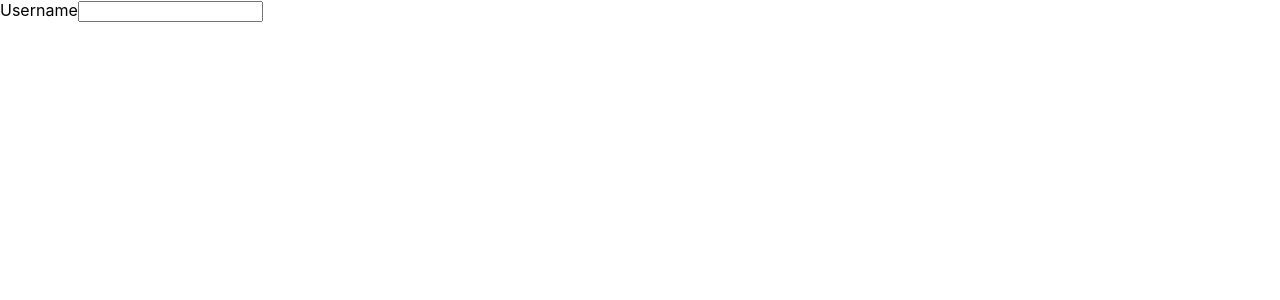
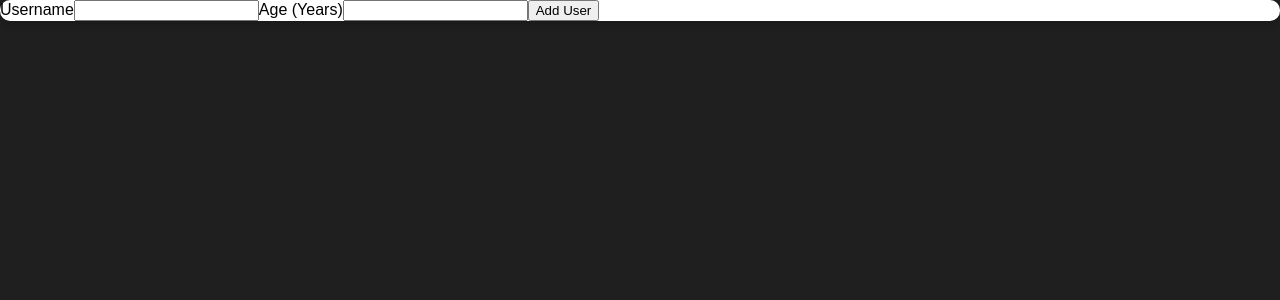
Before and after one commit to ThulasiV21/react-project3, a React (Create React App) app: page / in a window 1280 px wide. Shown: the top 300 px of the page. Built offline with nearby package versions, Linux system fonts and the light colour scheme.

Commit message:
Added Adduser component and Card component for UI

```diff
--- a/src/App.js
+++ b/src/App.js
@@ -1,9 +1,9 @@
-import Username from "./User/Username";
+import AddUser from "./Components/User/AddUser";
 
 function App() {
   return (
     <div>
-      <Username></Username>
+      <AddUser></AddUser>
     </div>
   );
 }
--- /dev/null
+++ b/src/Components/UI/Card.js
@@ -0,0 +1,7 @@
+import classes from './Card.module.css';
+
+const Card = props => {
+    return <div className={classes.card}>{props.children}</div>;
+};
+
+export default Card;
--- /dev/null
+++ b/src/Components/UI/Card.module.css
@@ -0,0 +1,5 @@
+.card {
+    background: white;
+    box-shadow: 0 2px 8px rgba(0, 0, 0, 0.26);
+    border-radius: 10px;
+}
--- /dev/null
+++ b/src/Components/User/AddUser.js
@@ -0,0 +1,33 @@
+import {useState} from 'react';
+import Card from '../UI/Card';
+
+const AddUser = (props) => {
+    const addUserHandler = (event) => {
+        event.preventDefault();
+    };
+
+    const [enteredName, setEnteredName] = useState('');
+
+    const nameChangeHandler = (event) => {
+        setEnteredName(event.target.value);
+        console.log(setEnteredName);
+    };
+
+    return (
+    <Card>
+        <form onSubmit={addUserHandler}>
+            <div>
+            <label htmlFor='username'>Username</label>
+            <input id="username" type='text' value={enteredName} onChange={nameChangeHandler}/>
+            <label htmlFor='username'>Age (Years)</label>
+            <input id="username" type='number' value={enteredName} onChange={nameChangeHandler}/>
+            <button type='submit'>Add User</button>
+            </div>
+        </form>
+
+    </Card>
+    );
+};
+
+
+export default AddUser;
--- a/src/User/Username.js
+++ /dev/null
@@ -1,24 +0,0 @@
-import {useState} from 'react';
-
-const Username = (props) => {
-    const [enteredName, setEnteredName] = useState('');
-
-    const nameChangeHandler = (event) => {
-        setEnteredName(event.target.value);
-        console.log(setEnteredName);
-    };
-
-    return <div>
-        <form>
-            <div>
-            <label>Username</label>
-            <input type='text' value={enteredName} onChange={nameChangeHandler}/>
-            </div>
-        </form>
-
-    </div>;
-
-};
-
-
-export default Username;
--- a/src/index.css
+++ b/src/index.css
@@ -1,13 +1,12 @@
+* {
+  box-sizing: border-box;
+}
+
+html {
+  font-family: sans-serif;
+  background: #1f1f1f;
+}
+
 body {
   margin: 0;
-  font-family: -apple-system, BlinkMacSystemFont, 'Segoe UI', 'Roboto', 'Oxygen',
-    'Ubuntu', 'Cantarell', 'Fira Sans', 'Droid Sans', 'Helvetica Neue',
-    sans-serif;
-  -webkit-font-smoothing: antialiased;
-  -moz-osx-font-smoothing: grayscale;
 }
-
-code {
-  font-family: source-code-pro, Menlo, Monaco, Consolas, 'Courier New',
-    monospace;
-}
```
Also changed, not shown: src/Components/User/Age.js (renamed from src/User/Age.js).
